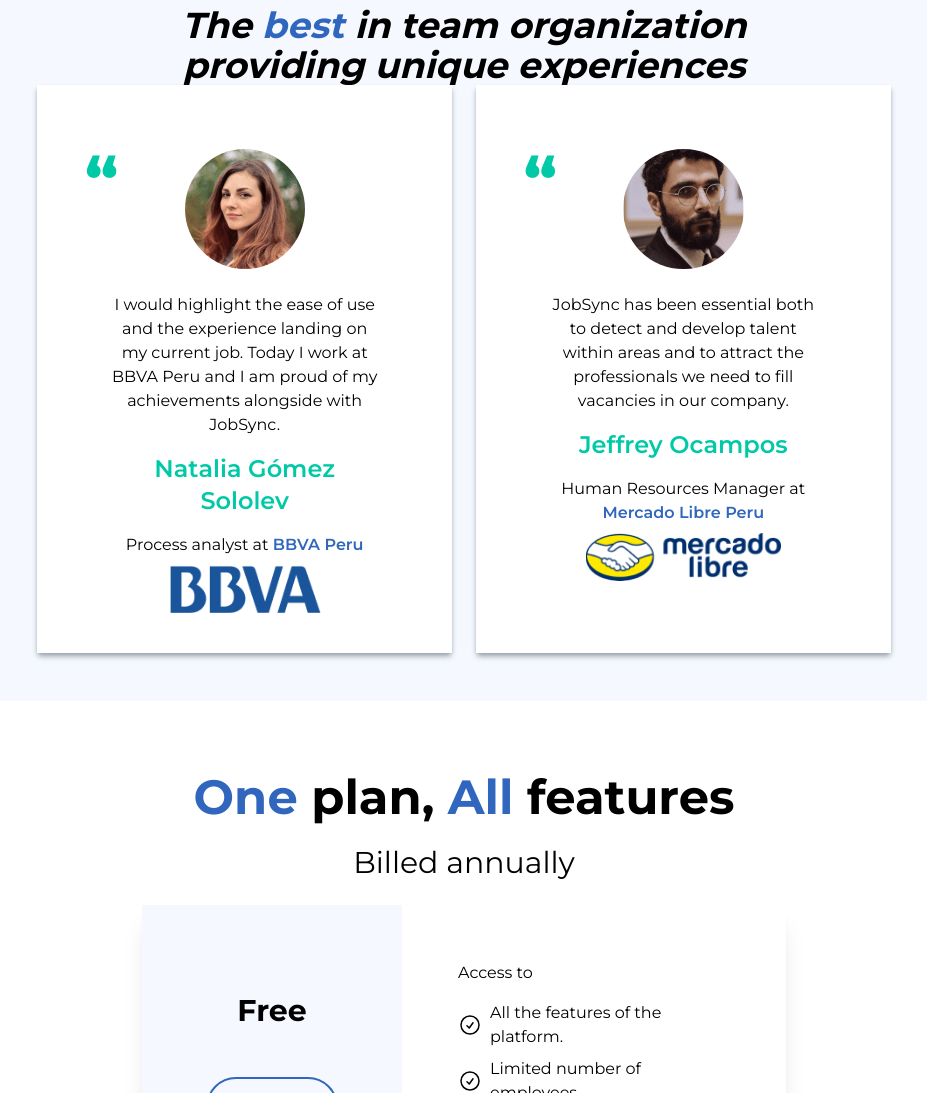
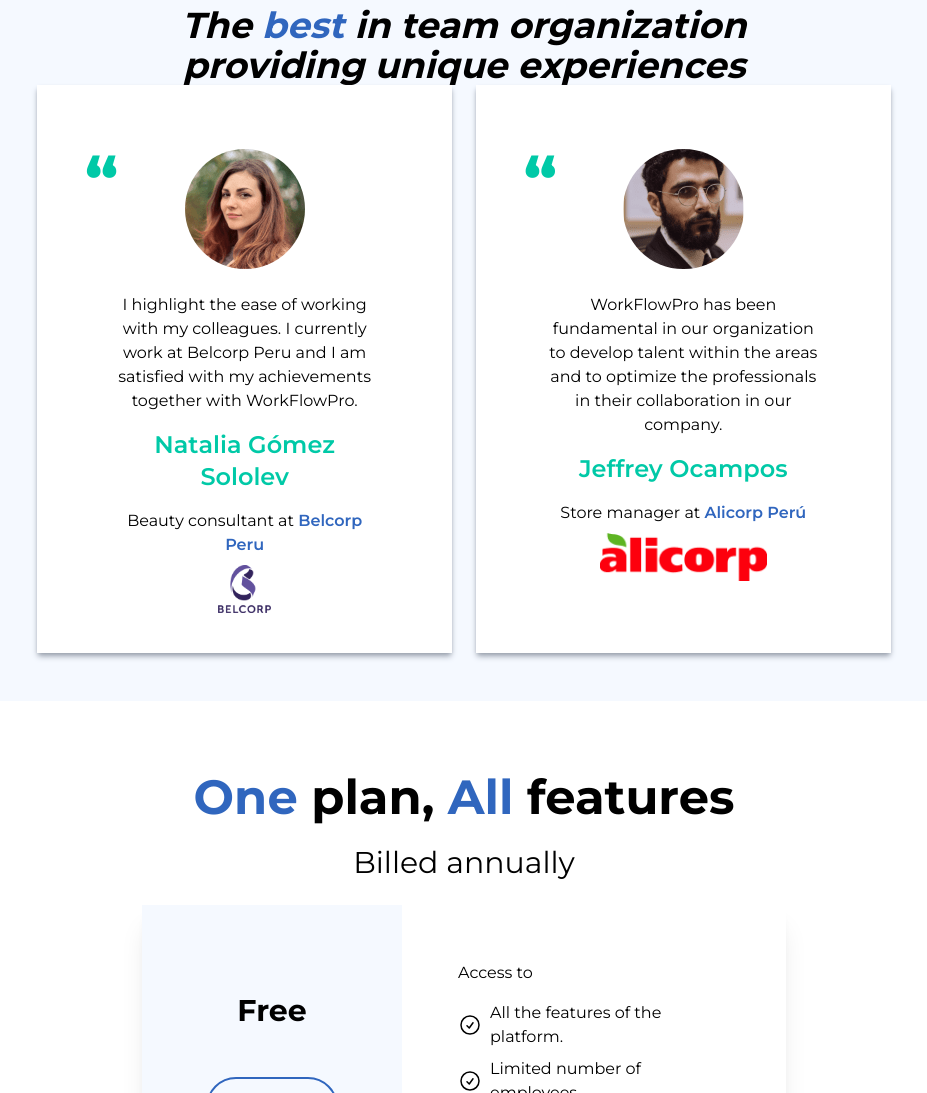
Before and after one commit to FabriHM/WorkFlowPro-landing, a website: page src/index.html in a window 1280 px wide. Shown: the part 1763-2856 px from the top of the page, without its empty margins (176-1103 px from the left). Drawn offline with Linux system fonts and the light colour scheme.

```diff
--- a/src/index.html
+++ b/src/index.html
@@ -166,22 +166,23 @@
             </div>
             <div class="text-center px-12">
               <p>
-                I would highlight the ease of use and the experience landing on
-                my current job. Today I work at BBVA Peru and I am proud of my
-                achievements alongside with JobSync.
+                I highlight the ease of working with my colleagues.
+                I currently work at Belcorp Peru and I am satisfied with
+                 my achievements together with WorkFlowPro.
               </p>
               <p class="text-2xl text-secondary font-semibold my-4">
                 Natalia Gómez Sololev
               </p>
               <div class="flex flex-col justify-center items-center gap-2">
                 <p class="text-center">
-                  Process analyst at
-                  <span class="font-semibold text-primary">BBVA Peru</span>
+                  Beauty consultant at
+                  <span class="font-semibold text-primary">
+                    Belcorp Peru</span>
                 </p>
                 <img
                   class="h-12 w-auto"
-                  src="./images/bbva-logo.png"
-                  alt="BBVA Logo"
+                  src="./images/belcorp-logo.png"
+                  alt="Belcorp Logo"
                   loading="lazy"
                 />
               </div>
@@ -201,24 +202,24 @@
             </div>
             <div class="text-center px-12">
               <p>
-                JobSync has been essential both to detect and develop talent
-                within areas and to attract the professionals we need to fill
-                vacancies in our company.
+                WorkFlowPro has been fundamental in our organization
+                to develop talent within the areas and to optimize the
+                professionals in their collaboration in our company.
               </p>
               <p class="text-2xl text-secondary font-semibold my-4">
                 Jeffrey Ocampos
               </p>
               <div class="flex flex-col justify-center items-center gap-2">
                 <p class="text-center">
-                  Human Resources Manager at
+                  Store manager at
                   <span class="font-semibold text-primary"
-                    >Mercado Libre Peru</span
+                    >Alicorp Perú</span
                   >
                 </p>
                 <img
                   class="h-12 w-auto"
-                  src="./images/mercado-libre-logo.png"
-                  alt="Mercado Libre Logo"
+                  src="./images/alicorp-logo.png"
+                  alt="Alicorp Logo"
                   loading="lazy"
                 />
               </div>
```
Also changed, not shown: src/images/belcorp-logo.png (added).
